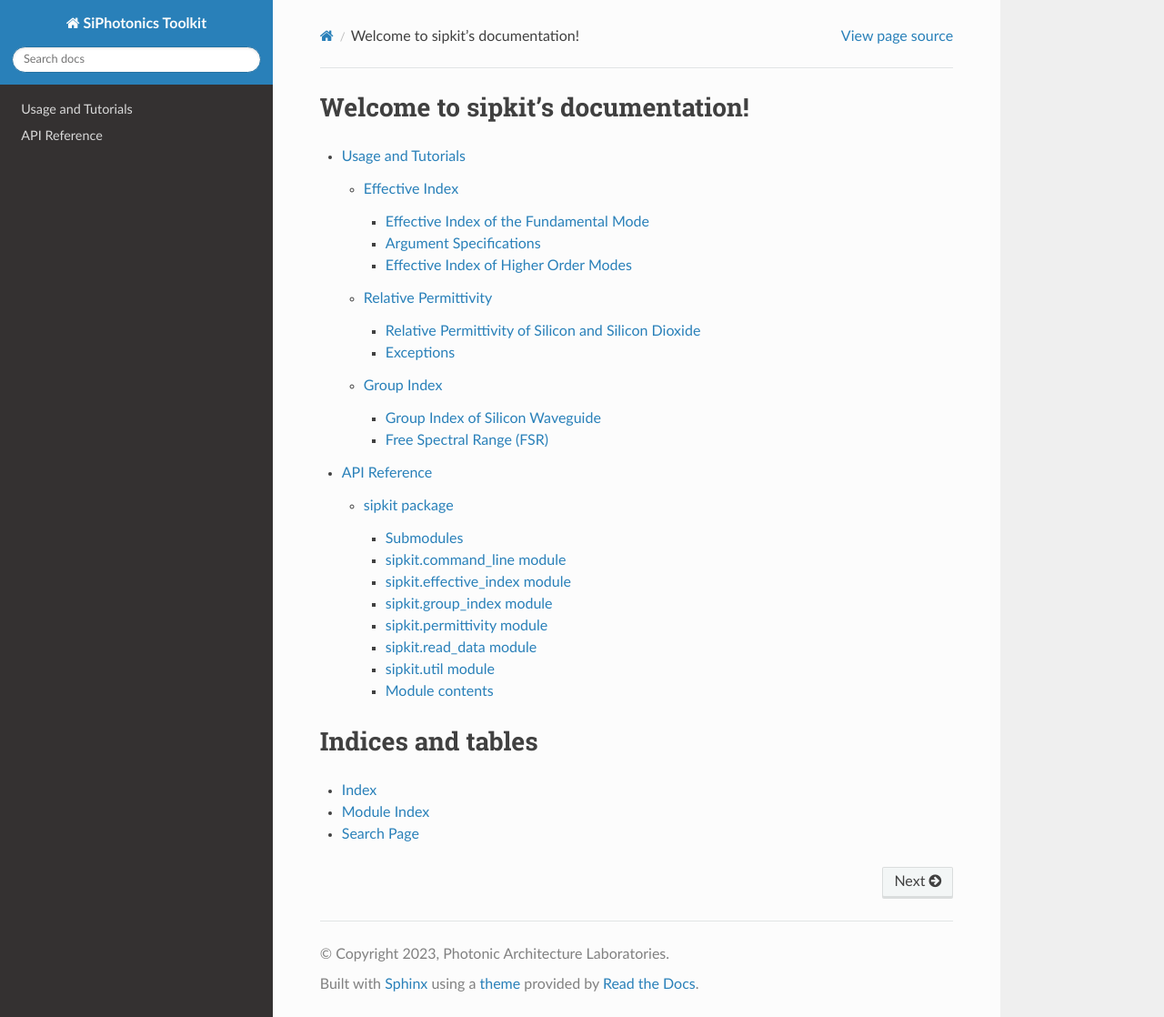
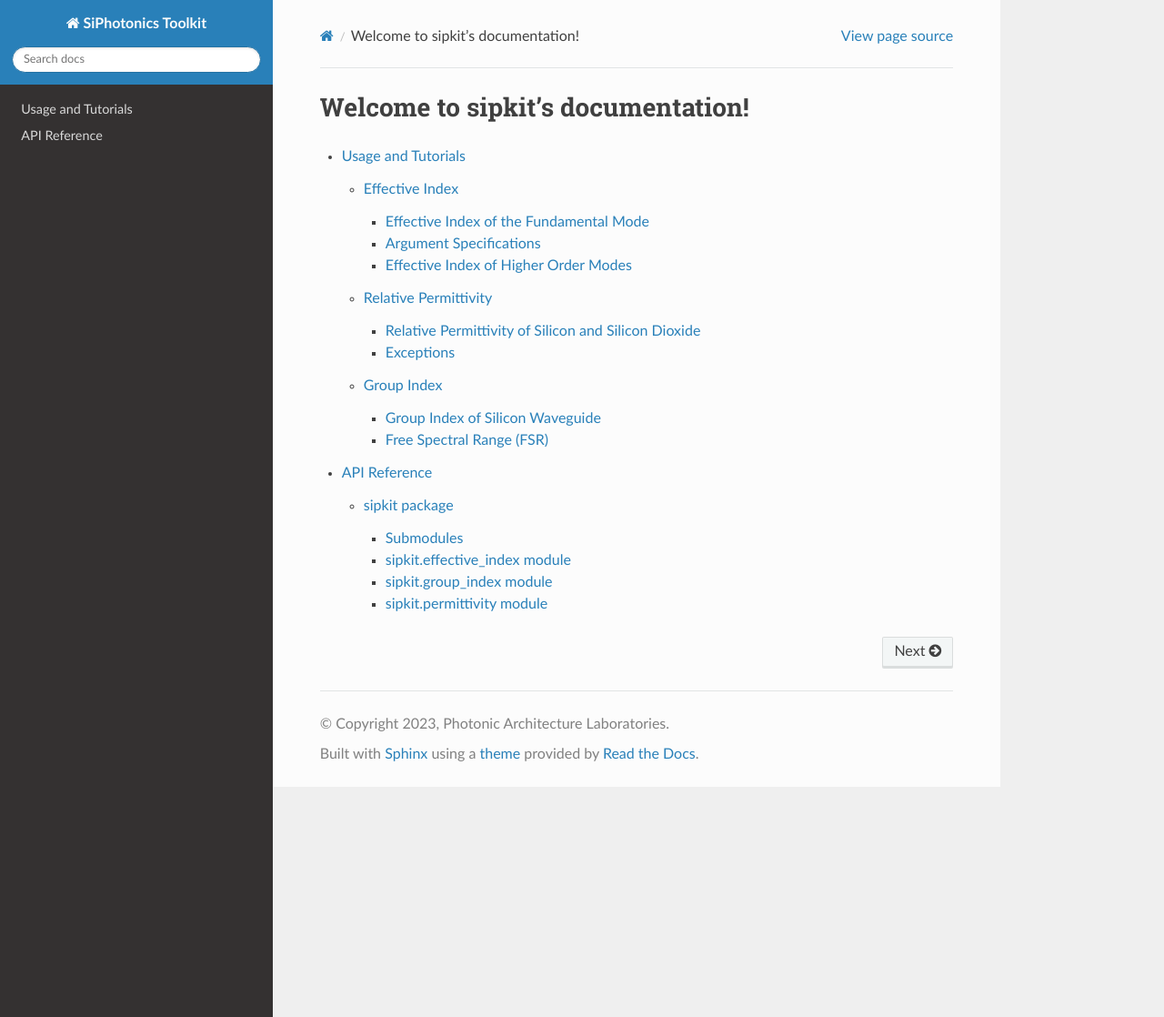
Before and after one commit to Photonic-Architecture-Laboratories/si-photonics-toolkit, a Sphinx documentation site: the page built from docs/source/index.rst, in a window 1280 px wide and 1118 px high. Shown: the whole window at 91% size. Built offline with Sphinx 7.4.7 and the Read the Docs theme 2.0.0, drawn with Linux system fonts in a browser that asks for light colours; pages that are not in the unit, such as notebooks, are missing from menus.

Commit message:
docs(source): update latest comments

```diff
--- a/docs/source/index.rst
+++ b/docs/source/index.rst
@@ -12,11 +12,3 @@ Welcome to sipkit's documentation!
    landing
    tutorials
    modules
-
-
-Indices and tables
-==================
-
-* :ref:`genindex`
-* :ref:`modindex`
-* :ref:`search`
--- a/docs/source/sipkit.rst
+++ b/docs/source/sipkit.rst
@@ -4,13 +4,6 @@ sipkit package
 Submodules
 ----------
 
-sipkit.command\_line module
----------------------------
-
-.. automodule:: sipkit.command_line
-   :members:
-   :undoc-members:
-   :show-inheritance:
 
 sipkit.effective\_index module
 ------------------------------
@@ -35,27 +28,3 @@ sipkit.permittivity module
    :members:
    :undoc-members:
    :show-inheritance:
-
-sipkit.read\_data module
-------------------------
-
-.. automodule:: sipkit.read_data
-   :members:
-   :undoc-members:
-   :show-inheritance:
-
-sipkit.util module
-------------------
-
-.. automodule:: sipkit.util
-   :members:
-   :undoc-members:
-   :show-inheritance:
-
-Module contents
----------------
-
-.. automodule:: sipkit
-   :members:
-   :undoc-members:
-   :show-inheritance:
```
Also changed, not shown: docs/source/1- Effective Index.ipynb.
